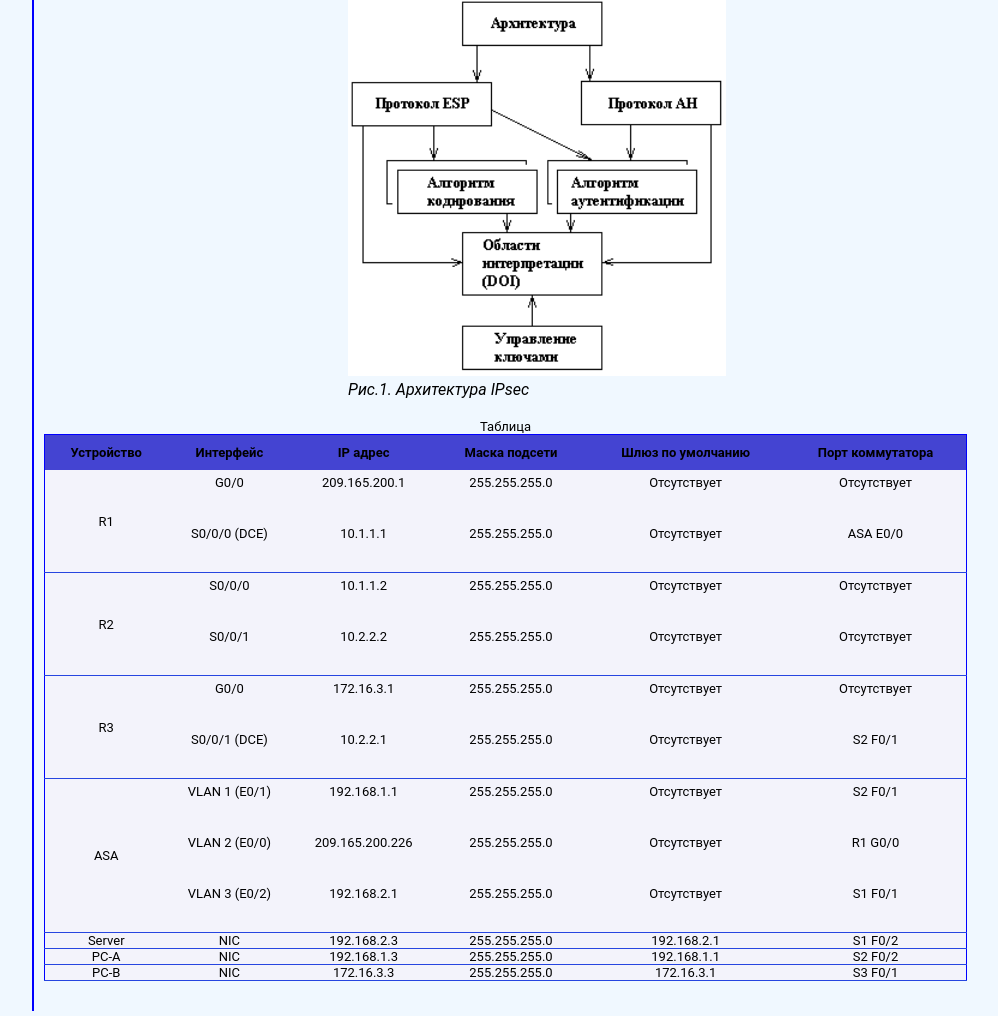
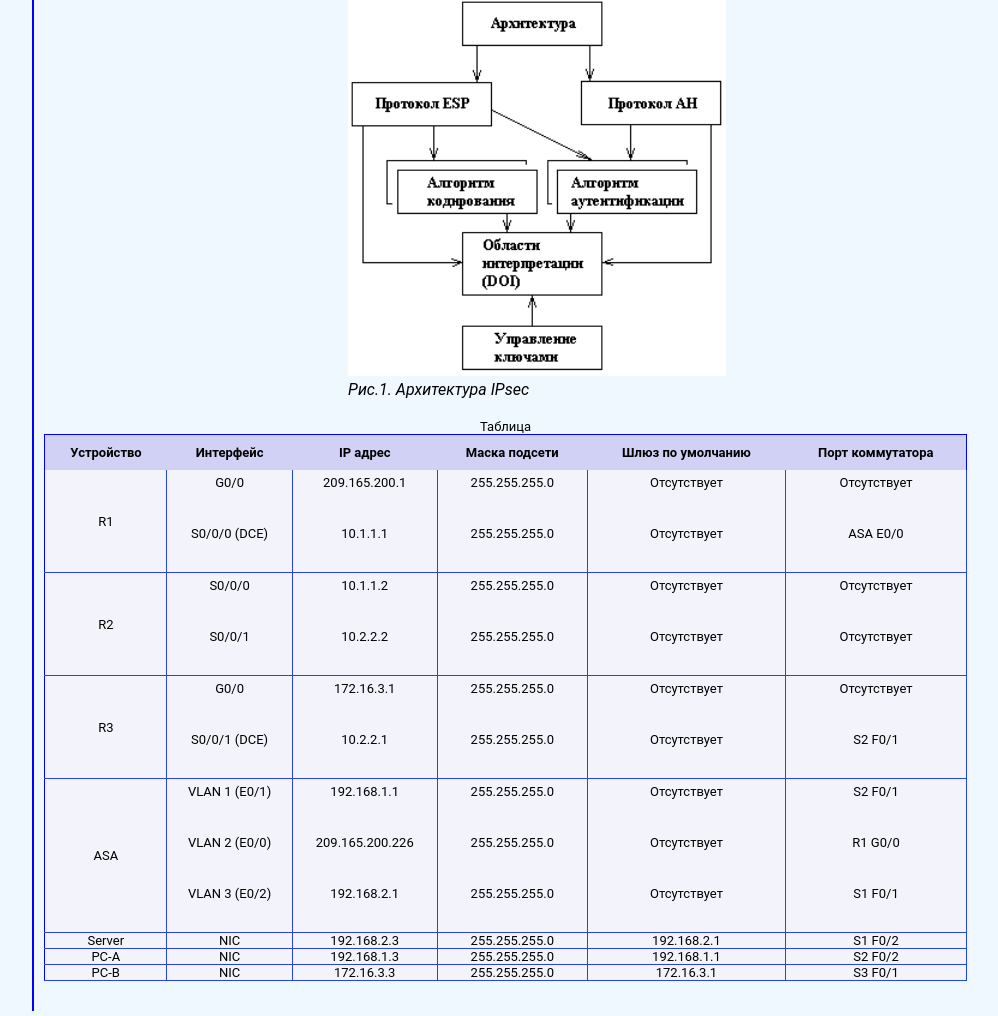
Before and after one commit to Alek-cpu/MsSite, a plain HTML site: page index.html in a window 1280 px wide. Shown: the part 782-1798 px from the top of the page, without its empty margins (266-1264 px from the left). Drawn offline with Linux system fonts and the light colour scheme.

Commit message:
fix tables

```diff
--- a/style/main.css
+++ b/style/main.css
@@ -156,7 +156,7 @@ table {
 }
 
 tr th  {
-    background: #4444d2;
+    background: #d1d1f5;
     padding: 10px;
 }
 
@@ -165,10 +165,10 @@ tr td  {
     width: fit-content;
     height: 100%;
     border-bottom: 1px solid #2645e0;
+    border-right: 1px solid #2645e0;
 }
 
 td div {
     padding: 5px;
     height: 41px;
-    /*border-top: 1px solid #709dc3;*/
 }
```
